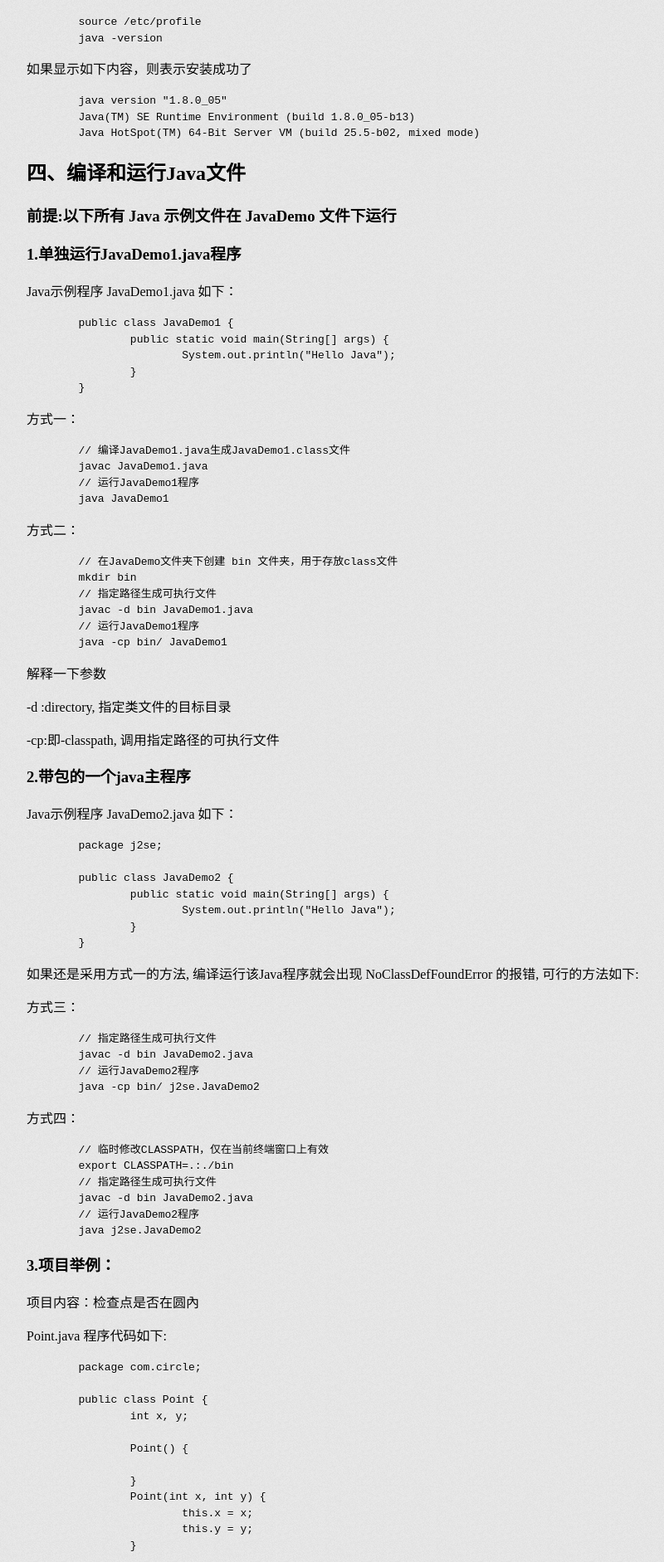
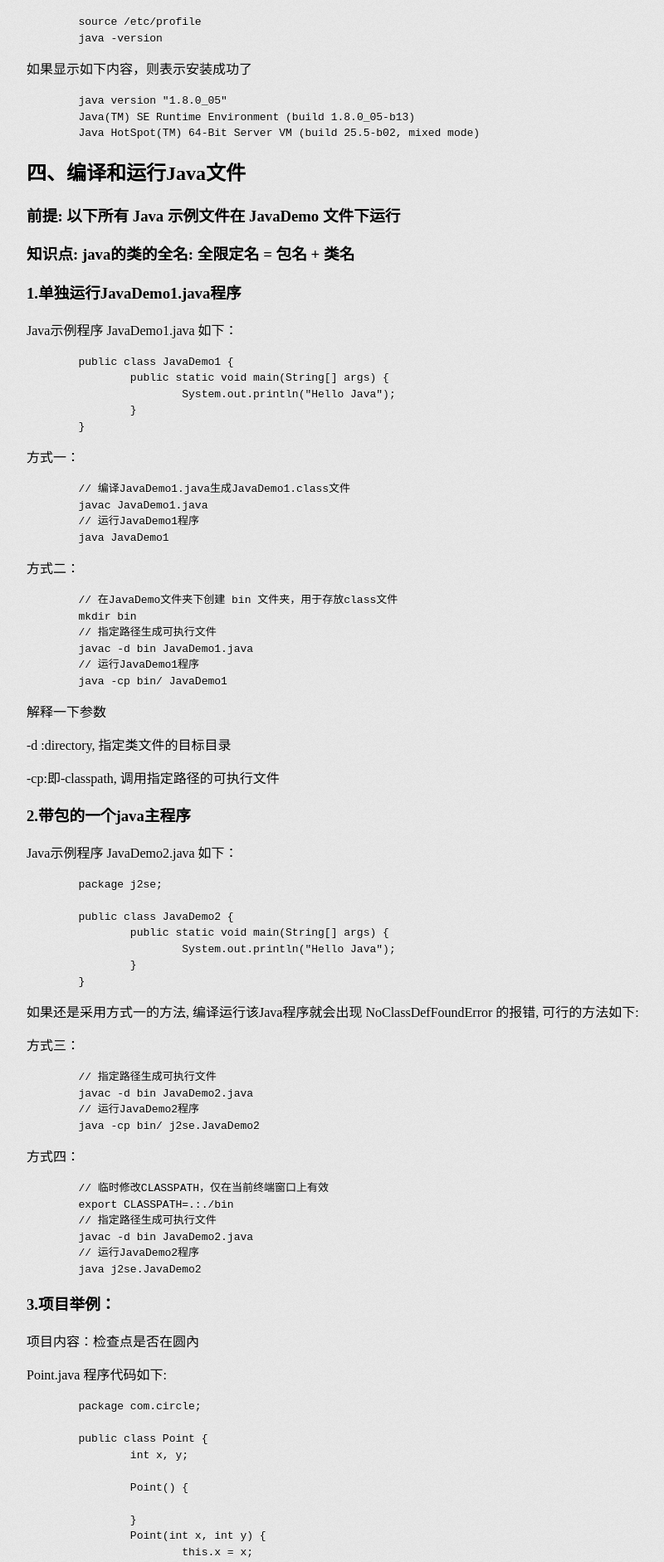
Before and after one commit to GuidoPaul/GuidoPaul.github.io, a Jekyll site: the page built from _posts/2014-06-21-Compile-and-Execute-Java-In-Linux.md, in a window 1280 px wide. Shown: the part 1228-3111 px from the top of the page at 83% size, without its empty margins (208-1008 px from the left). Built offline with Jekyll 4.4.1, drawn with Linux system fonts in a browser that asks for light colours; some web fonts are replaced; Markdown is read by kramdown in place of the engine named in the settings; comment, search, counter and statistics services are not loaded.

Commit message:
add content in Java article.

```diff
--- a/_posts/2014-06-21-Compile-and-Execute-Java-In-Linux.md
+++ b/_posts/2014-06-21-Compile-and-Execute-Java-In-Linux.md
@@ -57,7 +57,8 @@ JDK作为Java开发工具包，主要用于构建在Java平台上运行的应用
 		Java HotSpot(TM) 64-Bit Server VM (build 25.5-b02, mixed mode)
 
 # 四、编译和运行Java文件
-### 前提:以下所有 Java 示例文件在 JavaDemo 文件下运行
+### 前提: 以下所有 Java 示例文件在 JavaDemo 文件下运行
+### 知识点: java的类的全名: 全限定名 = 包名 + 类名
 
 ### 1.单独运行JavaDemo1.java程序
 
```
